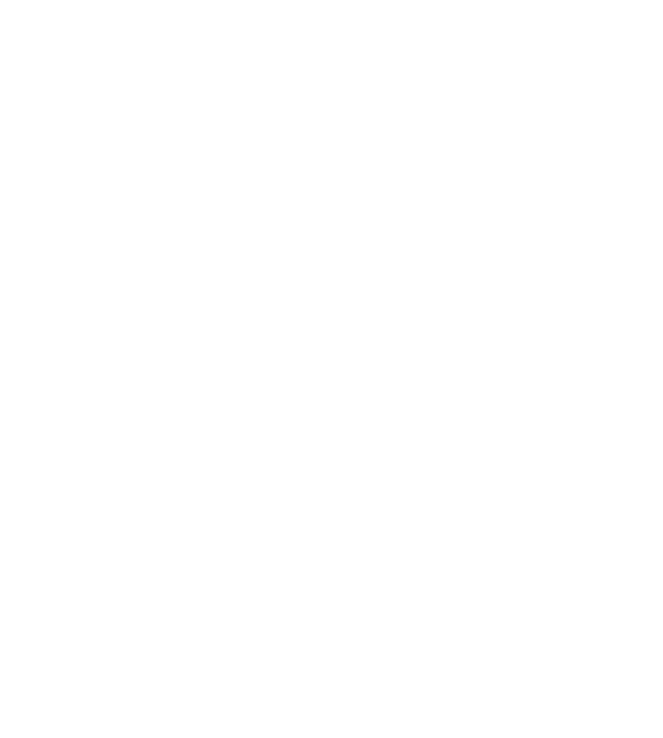
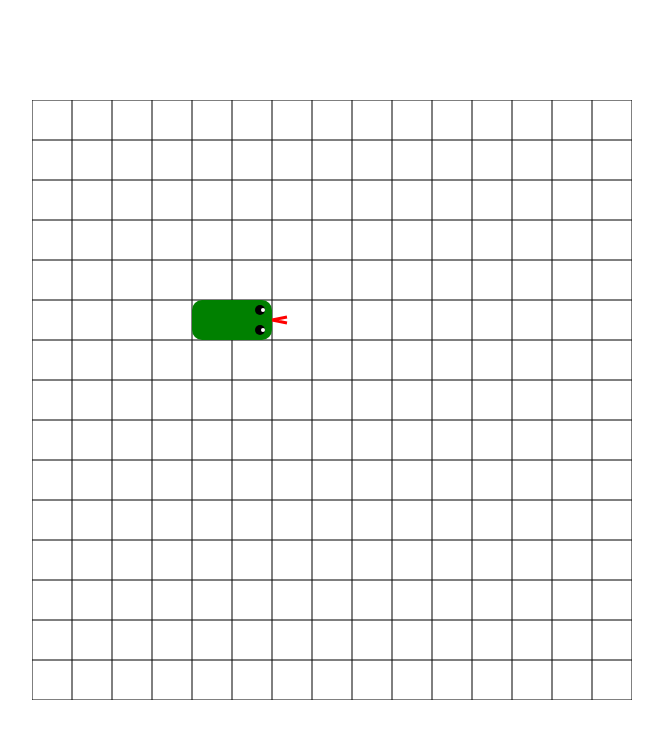
Before and after one commit to Patolll/snake, a plain HTML site: page index.html in a window 1280 px wide. Shown: the whole page, without its empty margins (308-971 px from the left). Drawn offline with Linux system fonts and the light colour scheme.

Commit message:
board and snake

```diff
--- a/index.html
+++ b/index.html
@@ -3,7 +3,11 @@
   <head>
     <meta charset="UTF-8" />
     <meta name="viewport" content="width=device-width, initial-scale=1.0" />
-    <title>Document</title>
+    <title>Snake Game</title>
+    <link rel="stylesheet" href="styles.css" />
   </head>
-  <body></body>
+  <body>
+    <canvas id="gameCanvas" width="600px" height="600px"></canvas>
+    <script src="script.js"></script>
+  </body>
 </html>
--- a/script.js
+++ b/script.js
@@ -0,0 +1,69 @@
+const canvas = document.getElementById("gameCanvas");
+const ctx = canvas.getContext("2d");
+const tileSize = 40;
+const rows = canvas.height / tileSize;
+const cols = canvas.width / tileSize;
+let snake = [
+  { x: 200, y: 200 },
+  { x: 180, y: 200 },
+  { x: 160, y: 200 },
+];
+
+function drawGrid() {
+  ctx.strokeStyle = "black";
+  for (let i = 0; i <= cols; i++) {
+    ctx.beginPath();
+    ctx.moveTo(i * tileSize, 0);
+    ctx.lineTo(i * tileSize, canvas.height);
+    ctx.stroke();
+  }
+  for (let i = 0; i <= rows; i++) {
+    ctx.beginPath();
+    ctx.moveTo(0, i * tileSize);
+    ctx.lineTo(canvas.width, i * tileSize);
+    ctx.stroke();
+  }
+}
+
+function drawSnake() {
+  ctx.fillStyle = "green";
+  snake.forEach((segment) => {
+    ctx.beginPath();
+    ctx.roundRect(segment.x, segment.y, tileSize, tileSize, 10);
+    ctx.fill();
+  });
+
+  const head = snake[0];
+  const eyeSize = 5;
+  const eyeSize2 = 2;
+
+  ctx.fillStyle = "black";
+  ctx.beginPath();
+  ctx.arc(head.x + 28, head.y + 10, eyeSize, 0, Math.PI * 2);
+  ctx.fill();
+
+  ctx.beginPath();
+  ctx.arc(head.x + 28, head.y + 30, eyeSize, 0, Math.PI * 2);
+  ctx.fill();
+
+  ctx.fillStyle = "white";
+  ctx.beginPath();
+  ctx.arc(head.x + 31, head.y + 10, eyeSize2, 0, Math.PI * 2);
+  ctx.fill();
+
+  ctx.beginPath();
+  ctx.arc(head.x + 31, head.y + 30, eyeSize2, 0, Math.PI * 2);
+  ctx.fill();
+
+  ctx.strokeStyle = "red";
+  ctx.lineWidth = 3;
+
+  ctx.beginPath();
+  ctx.moveTo(head.x + tileSize, head.y + tileSize / 2);
+  ctx.lineTo(head.x + tileSize + 15, head.y + tileSize / 2 - 3);
+  ctx.moveTo(head.x + tileSize, head.y + tileSize / 2);
+  ctx.lineTo(head.x + tileSize + 15, head.y + tileSize / 2 + 3);
+  ctx.stroke();
+}
+drawGrid();
+drawSnake();
--- a/styles.css
+++ b/styles.css
@@ -0,0 +1,9 @@
+body {
+  margin: 0;
+  padding: 0;
+  display: flex;
+  justify-content: center;
+  align-items: center;
+  flex-direction: row;
+  height: 100vh;
+}
```
